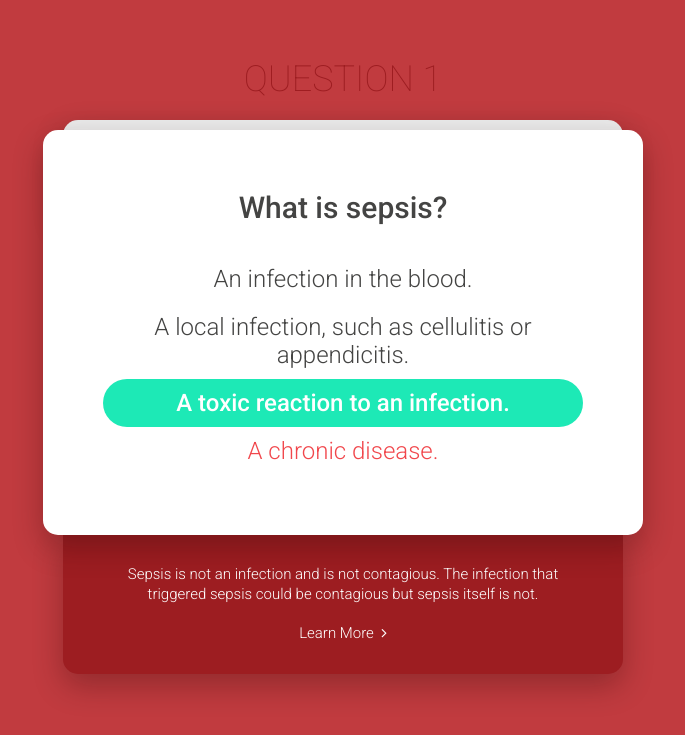
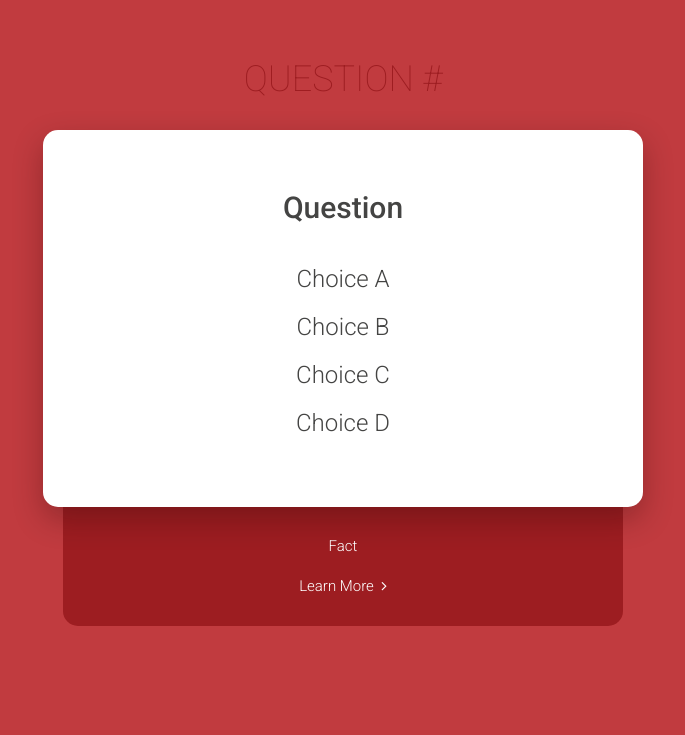
Before and after one commit to timothyk7/sepsis-quiz, a PHP site: page / in a window 1280 px wide. Shown: the top 735 px of the page, without its empty margins (297-982 px from the left). Run offline with PHP 8.4, Linux system fonts and the light colour scheme; some libraries are stand-ins or nearby versions.

Commit message:
animations

```diff
--- a/index.html
+++ b/index.html
@@ -10,27 +10,35 @@
 </head>
 
 <body>
+<div class="main-container">
 
-<div class="main-container">
+    <!-- QUESTION -->
     <div class="question-container">
-        <div class="question-number">Question 1</div>
-        <div class="under-card-top"></div>
+        <div class="question-number">Question #</div>
+        <div class="under-card-top under-card-top-hide"></div>
+
+        <!-- MAIN CARD -->
         <div class="card-container">
-              <div class="question">What is sepsis?</div>
+              <div class="question">Question</div>
               <div class="choices">
-                    <div>An infection in the blood.</div>
-                    <div>A local infection, such as cellulitis or appendicitis.</div>
-                    <div class="correct">A toxic reaction to an infection.</div>
-                    <div class="incorrect">A chronic disease.</div>
+                    <div>Choice A</div>
+                    <div>Choice B</div>
+                    <div>Choice C</div>
+                    <div>Choice D</div>
               </div>
         </div>
-        <div class="under-card-bottom">
-            <!--<div class="icon"><i class="fa fa-heartbeat" aria-hidden="true"></i></div>-->
-            <div>Sepsis is not an infection and is not contagious. The infection that triggered sepsis could be contagious but sepsis itself is not.</div>
-            <div class="learn-more"><a href="" target="_blank">Learn More <i class="fa fa-angle-right" aria-hidden="true"></i>
-</a></div>
+
+        <!-- BOTTOM CARD -->
+        <div class="under-card-bottom-container">
+            <div class="under-card-bottom under-card-bottom-reveal">
+                <div>Fact</div>
+                <div class="learn-more"><a href="" target="_blank">Learn More <i class="fa fa-angle-right" aria-hidden="true"></i>
+    </a></div>
+            </div>
         </div>
     </div>
+    <!-- END OF QUESTION -->
+
 </div>
 
 </body>
--- a/styles.css
+++ b/styles.css
@@ -1,7 +1,12 @@
-html {
+body {
     background: #C13B3F;
     font-family: 'Roboto', sans-serif;
 }
+/*
+
+card-container
+
+*/
 .main-container {
     display: flex;
     justify-content: center;
@@ -18,6 +23,17 @@ html {
     width: 100%;
     padding: 30px 0;
 }
+.under-card-bottom-container {
+    display: flex;
+    justify-content: center;
+    height: auto;
+    overflow-y: hidden;
+}
+/*
+
+QUESTION
+
+*/
 .question-number {
     font-size: 36px;
     font-weight: 100;
@@ -26,6 +42,12 @@ html {
     text-align: center;
     padding: 20px 0;
 }
+
+/*
+
+CARDS
+
+*/
 .under-card-top {
     background: #EBEBEB;
     height: 100px;
@@ -33,7 +55,7 @@ html {
     margin-bottom: -90px;
     width: calc(100% - 40px);
     align-self: center;
-    box-shadow: rgba(40,5,5,.3) 0 12px 30px;
+    /* box-shadow: rgba(40,5,5,.3) 0 12px 30px; */
 }
 .card-container {
     background: white;
@@ -44,6 +66,26 @@ html {
     box-shadow: rgba(40,5,5,.3) 0 12px 30px;
     z-index: 3;
 }
+.under-card-bottom {
+    background: #9D1D21;
+    color: white;
+    font-size: 15px;
+    font-weight: 300;
+    padding: 30px 60px;
+    border-bottom-left-radius: 15px;
+    border-bottom-right-radius: 15px;
+    width: calc(100% - 40px - 120px);
+    align-self: center;
+    text-align: center;
+    line-height: 1.3;
+    /* box-shadow: rgba(40,5,5,.1) 0 12px 10px; */
+}
+
+/*
+
+MAIN CARD CONTENTS
+
+*/
 .question {
     font-size: 30px;
     font-weight: 500;
@@ -61,6 +103,7 @@ html {
 }
 .choices > div:hover {
     background: #EBEBEB;
+    cursor: pointer;
 }
 .correct {
     background: #1DE9B6;
@@ -70,25 +113,12 @@ html {
 .incorrect {
     color: #F1474C;
 }
-.under-card-bottom {
-    background: #9D1D21;
-    color: white;
-    font-size: 15px;
-    font-weight: 300;
-    padding: 30px 60px;
-    border-bottom-left-radius: 15px;
-    border-bottom-right-radius: 15px;
-    width: calc(100% - 40px - 120px);
-    align-self: center;
-    text-align: center;
-    line-height: 1.3;
-    box-shadow: rgba(40,5,5,.3) 0 12px 30px;
-}
-.icon {
-    color: #C13B3F;
-    font-size: 32px;
-    margin-bottom: 20px;
-}
+
+/*
+
+BOTTOM CARD CONTENTS
+
+*/
 .learn-more {
     display: inline-block;
     margin-top: 20px;
@@ -101,3 +131,37 @@ html {
 .learn-more .fa {
     padding-left: 4px;
 }
+
+/*
+
+ANIMATION
+
+*/
+.under-card-bottom-reveal {
+    animation: reveal 1.5s cubic-bezier(1.000, 0.000, 0.500, 1.000) forwards;
+}
+.under-card-top-hide {
+    animation: hide 1.5s cubic-bezier(1.000, 0.000, 0.500, 1.000) forwards;
+}
+@keyframes reveal {
+    0% {
+        transform: translateY(-100%);
+    }
+    70% {
+        transform: translateY(-100%);
+    }
+    100% {
+        transform: translateY(0);
+    }
+}
+@keyframes hide {
+    0% {
+        transform: translateY(0);
+    }
+    50% {
+        transform: translateY(-10px);
+    }
+    100% {
+        transform: translateY(10px);
+    }
+}
```
